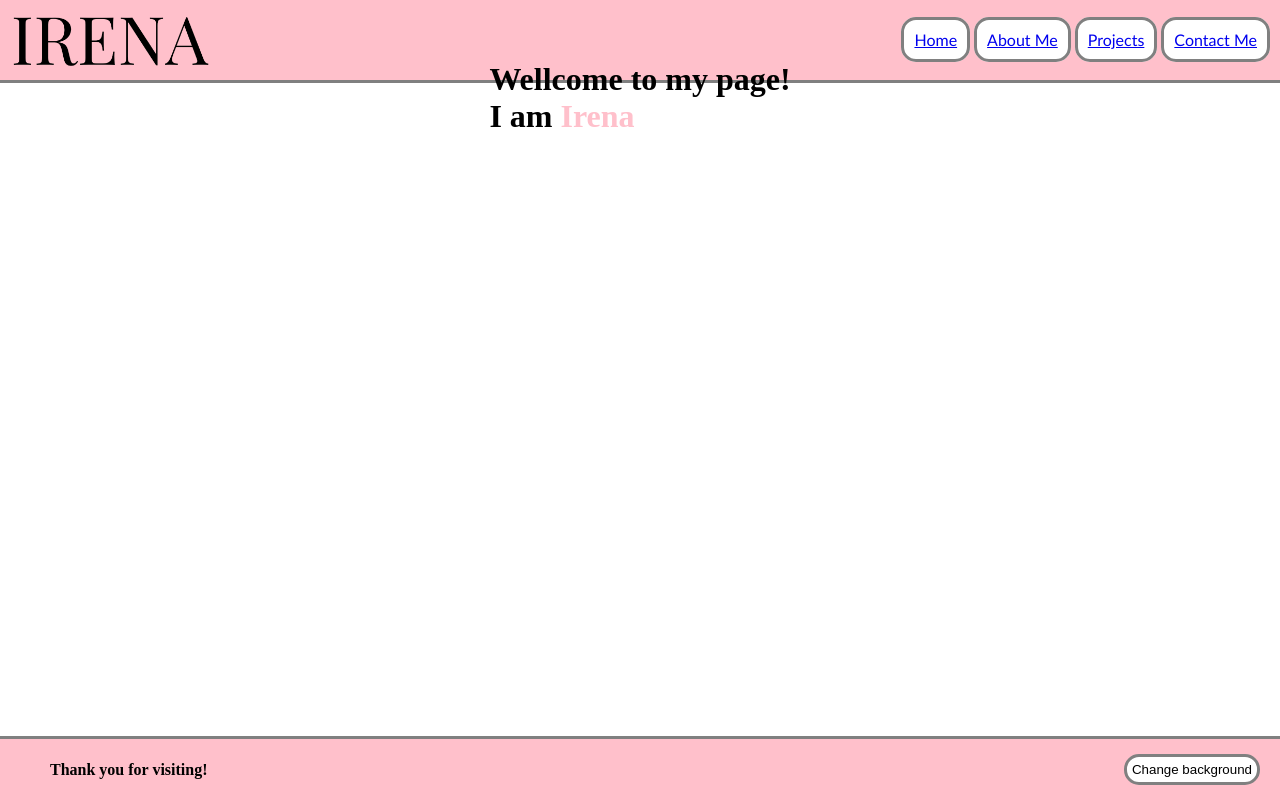
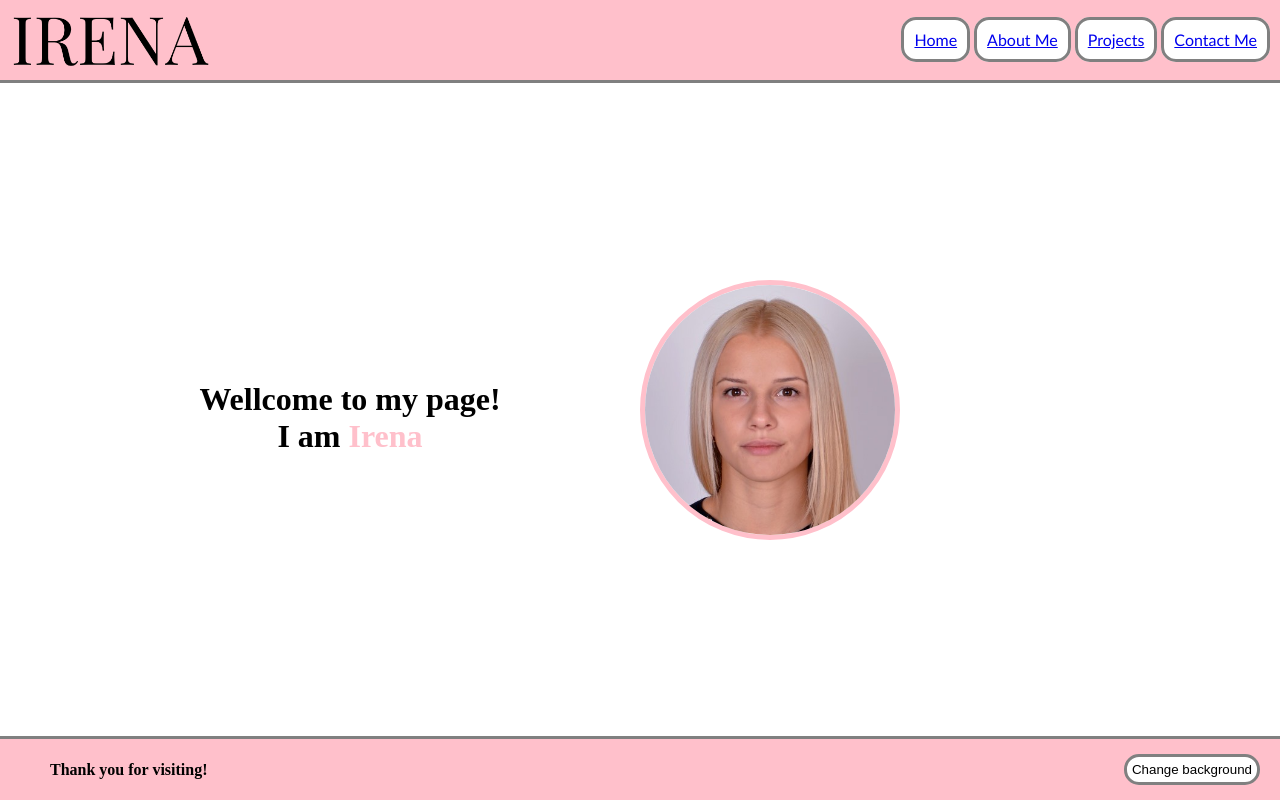
Before and after one commit to danevairena/HTML-CSS-JS-Basics-Portfolio-Project, a plain HTML site: page index.html in a window 1280 px wide. Drawn offline with Linux system fonts and the light colour scheme.

Commit message:
homepage completed

```diff
--- a/index.html
+++ b/index.html
@@ -23,11 +23,15 @@
 
 
         <!-- Page section -->
-        <div id="pageSection">
+        <div class="my-div-class">
 
-            <div id="welcome" class="centered-class bottom-space-class">
-                <h1>Wellcome to my page!<br>I am <span style="color:pink">Irena</span></h1>
+            <div id="welcome">
+                <h1>Wellcome to my page!<br>I am <span style="color:pink">Irena</span></h1><br>
             </div>
+            <div class="right-img-class">
+                <img id="irenaPic" src="images/irena.jpg" alt="irena">
+            </div>
+
 
         </div>
 
--- a/script.js
+++ b/script.js
@@ -3,6 +3,7 @@ let clickCount = 0;
 function changeBackground() {
     if (clickCount%2 == 0) {
         document.body.style.backgroundColor = "rgb(126, 68, 96)";
+        document.getElementById("welcome").style.color = "white";
         /*cument.getElementById("aboutText").style.color = "white";
         document.getElementById("hobbiesText").style.color = "white";
         document.getElementById("contactText").style.color = "white";*/
@@ -10,6 +11,7 @@ function changeBackground() {
     }
     else {
         document.body.style.backgroundColor = "white";
+        document.getElementById("welcome").style.color = "black";
         /*cument.getElementById("aboutText").style.color = "black";
         document.getElementById("hobbiesText").style.color = "black";
         document.getElementById("contactText").style.color = "black";*/
--- a/style.css
+++ b/style.css
@@ -31,8 +31,11 @@ body{
     align-content: space-between;
 }
 
-.left-column-class {
-    padding-right: 50px;
+.right-img-class {
+    width: 50%;
+    position: fixed;
+    top: 35%;
+    right: 0;
 }
 
 .bottom-space-class {
@@ -97,12 +100,12 @@ body{
 
 /*Page Section*/
 
-#pageSection {
+#welcome {
+    width: 50%;
     position: fixed;
-    left: 0;
-    top: 40px;
-    width: 100%;
-    align-items: center;
+    top: 45%;
+    left: 30px;
+    text-align: center;
 }
 
 /*About*/
```
